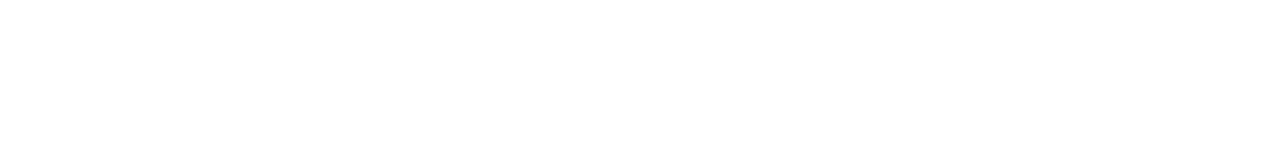
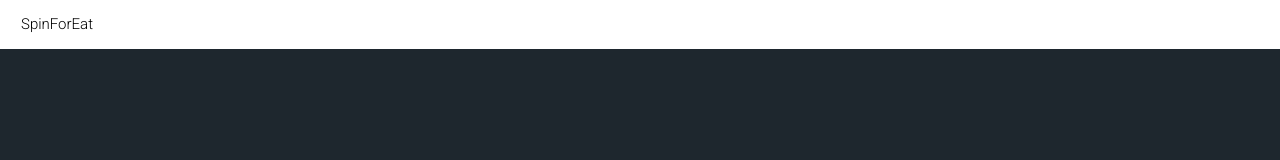
Before and after one commit to MJlulu02/SpinForEat-V.1, a plain HTML site: page src/index.html in a window 1280 px wide. Drawn offline with nearby package versions, Linux system fonts and the light colour scheme.

Commit message:
[Start File] Index.Html and Style.css

```diff
--- a/src/css/Style.css
+++ b/src/css/Style.css
@@ -0,0 +1,26 @@
+@import url('https://fonts.googleapis.com/css2?family=Roboto:wght@300&display=swap');
+
+    body {
+        background-color:    rgb(30, 39, 46);
+        width: 100% ;
+        margin: 0;
+        padding: 0;
+    }
+
+    .head {
+        padding: 5px;
+        width: 100%;
+        height: 20px auto;
+        position: fixed;
+    }
+
+    .right{
+        margin-right: 1px;
+    }
+
+    *{
+        margin: 0px;
+	    padding: 0px;
+        font-family: 'Roboto';
+        outline: none;
+    }
--- a/src/index.html
+++ b/src/index.html
@@ -1,5 +1,23 @@
-<html>
+    <html>
 
-<h1></h1>
+        <head>
+            <title>
+                SpinForEats - Home
+            </title>
 
-</html>
+            <meta charset="utf-8" />
+            <link rel="stylesheet" href="https://www.w3schools.com/w3css/4/w3.css">
+            <link rel="stylesheet" type="text/css" href="css/Style.css">
+
+        <head>
+
+            <body>
+
+                <div class="w3-bar w3-white head" style="width: 100%">
+                    <button class="w3-bar-item w3-button">SpinForEat</button>
+                  </div>
+
+            </body>
+
+            <footer style="color: white;">dqsdqsd</footer>
+    </html>
```
Also changed, not shown: src/img/home.png (added).
